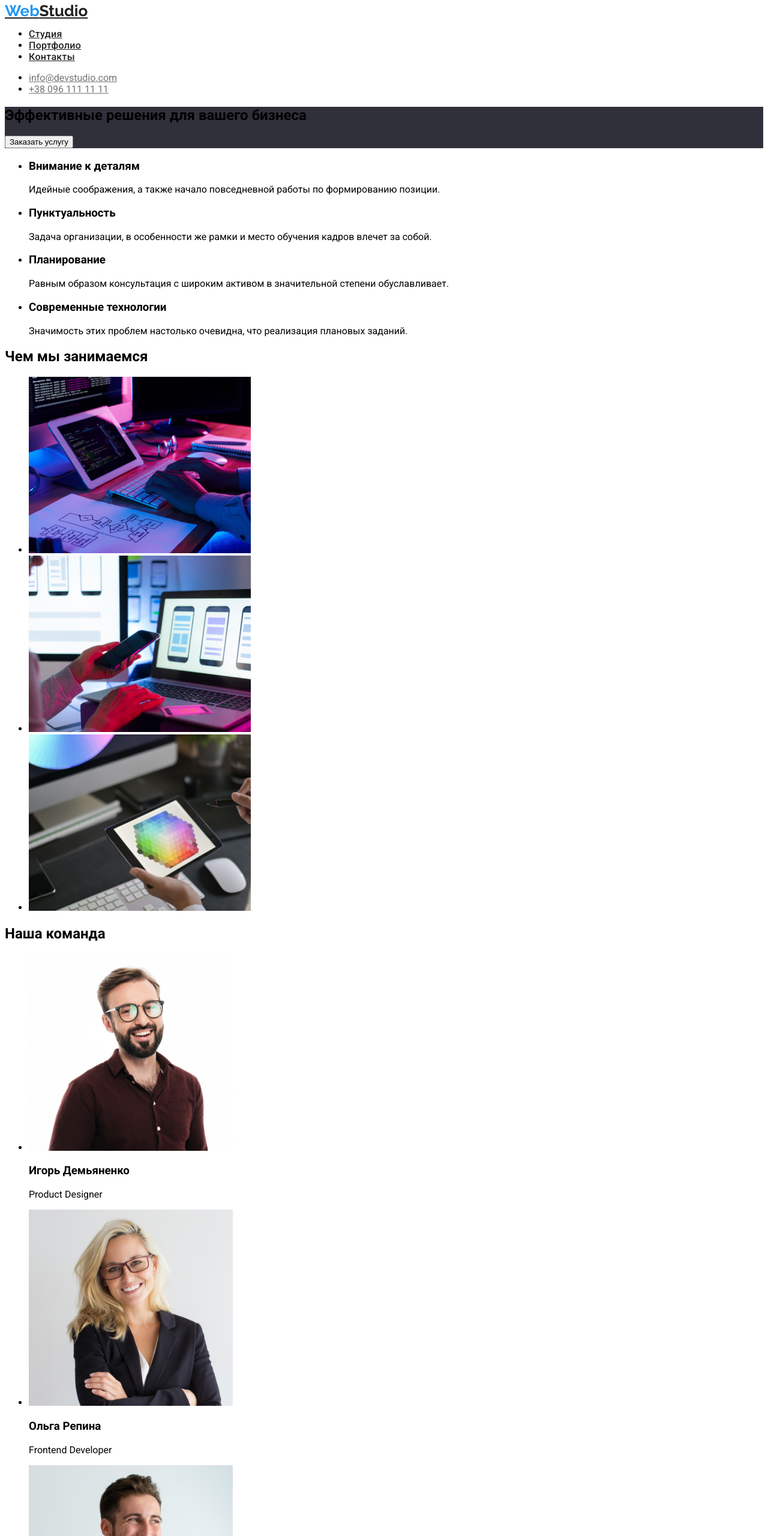
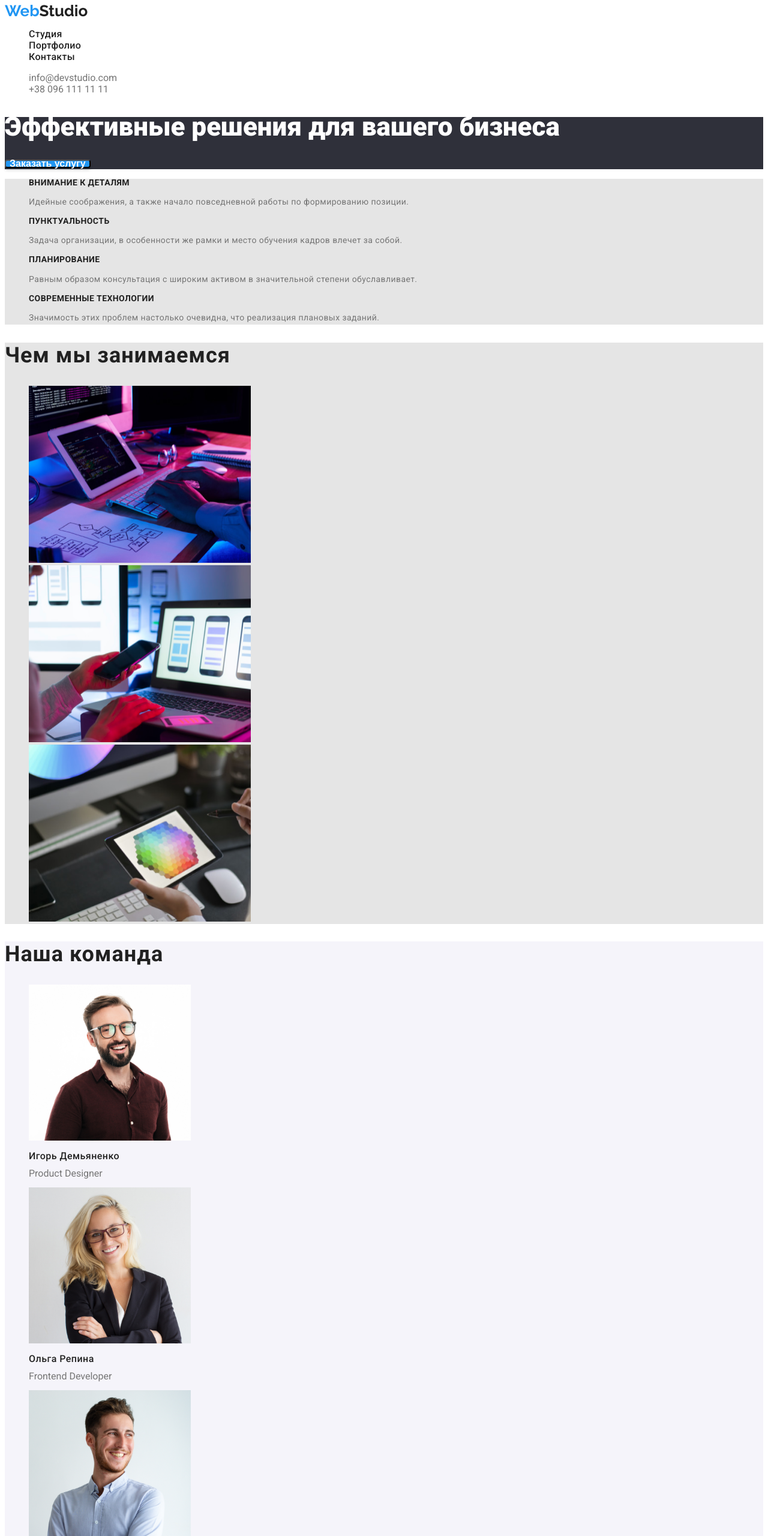
Before and after one commit to internet-user-0/goit-markup-hw-01, a plain HTML site: page index.html in a window 1280 px wide. Shown: the top 2560 px of the page at 60% size. Drawn offline with Linux system fonts and the light colour scheme; files whose address does not match are found by name.

Commit message:
added portfolio and styles

```diff
--- a/css/styles.css
+++ b/css/styles.css
@@ -9,13 +9,16 @@ font-family: 'Roboto', sans-serif; */
    /* цвет фона */
    --basic-background: rgb(255, 255, 255);
    --secondary-background: rgb(47, 48, 58);
+   /* цвет фона кнопок */
+   --background-btn:#f5f4fa;
+   --background-btn-hover:rgb(33, 150, 243);
    /* цвета текста */
-   --color-text:#212121;
-   --color-text-link:#757575;
+   --color-text:rgb(33, 33, 33);
+   --color-text-two:rgb(117, 117, 117);
+   --color-text-link:rgb(117, 117, 117);
    /* цвета текста (hover)*/
-   --color-text-btn: #2196F3;
+   --color-text-btn: rgb(33, 150, 243);
 }
-
 
 body{
    font-family:var(--basic-font-style);
@@ -23,48 +26,179 @@ body{
 }
 
 
-
-
 /* header навигация контакты */
-.navigation{
+.list,
+.info-block{
+   list-style: none;
 }
 .nav-item-link{
+   text-decoration: none;
 color: var(--color-text);
 font-weight: 500;
 line-height: 16px;
 letter-spacing: 0.02em;
 }
+.nav-link{
+   text-decoration: none;
+   color: var(--color-text-link);
+}
 .nav-item-link:hover,
-.nav-link:hover{
+.nav-link:hover,
+.minor-linc:hover,
+.minor-address:hover{
 color: var(--color-text-btn);
 }
-
-.nav-link{
-   color: var(--color-text-link);
+/* navigation */
+.nav-btn {
+   text-decoration: none;
+   background-color: var(--background-btn);
+   color: var(--color-text);
+   font-weight: 500;
+font-size: 16px;
+line-height: 0.6;
+border-radius: 4px;
 }
-
-
+.nav-btn:hover{
+   color: rgb(255, 255, 255);
+   background-color: var(--background-btn-hover);
+}
 
 /* контакты */
 .heading{
    background-color: var(--secondary-background);
 }
+.basic-heading{
+   color: rgb(255, 255, 255);
+   font-weight: 900;
+font-size: 44px;
+line-height: 0.73;
+}
+.basic-btn{
+   text-decoration: none;
+   font-weight: 600;
+font-size: 16px;
+line-height: 0.5;
+background: rgb(33, 150, 243);
+box-shadow: 0px 4px 4px rgba(0, 0, 0, 0.15);
+border-radius: 4px;
+color: rgb(255, 255, 255);
+}
+/* секция приемущeств */
+.details-item-element {
+   color: var(--color-text);
+font-weight: 600;
+font-size: 14px;
+line-height: 0.87;
+letter-spacing: 0.03em;
+text-transform: uppercase;
+}
+.details-item-part {
+   font-size: 14px;
+   line-height: 24px;
+color: var(--color-text-two);
+letter-spacing: 0.03em;
+}
+.details{
+   background-color: rgb(229, 229, 229);
+}
 
 
+/* список картинок */
+.small-header{
+   font-weight: bold;
+font-size: 36px;
+line-height: 0.87;
+}
+.list-image-picture{
+   width: 370px;
+height: 295px;
+}
 
 
+/* список участников */
+.hero{
+   background-color:  rgb(245, 244, 250);;
+}
+.small-header {
+   color: var(--color-text);
+   font-weight: bold;
+font-size: 36px;
+line-height: 42px;
+letter-spacing: 0.03em;
+}
+.personal-image{
+   width: 270px;
+height: 260px;
+}
+.personal-name {
+   color: var(--color-text);
+   font-weight: 500;
+font-size: 16px;
+line-height: 0.8;
+letter-spacing: 0.03em;
+}
+.personal-profession {
+   color: var(--color-text-two);
+   font-size: 16px;
+line-height: 0.8;
+}
 
 
+/* basic information */
+.info-block{
+   background-color: rgb(229, 229, 229);;
+}
+.info-item-img {
+   width: 370px;
+height: 295px;
+}
+.info-item-name {
+   font-weight: 600;
+   font-size: 18px;
+line-height: 0.5;
+color: var(--color-text);
+letter-spacing: 0.06em;
+}
+.info-item-btn {
+   text-decoration: none;
+   font-size: 16px;
+line-height: 0.5;
+color: var(--color-text-two);
+}
+
 /* подвал контактов  */
+address{
+   font-style: normal;
+}
 .minor-information {
    background-color: var(--secondary-background);
 }
+.minor-address {
+   text-decoration: none;
+   color: rgb(255, 255, 255);
+   font-size: 14px;
+line-height: 0.6;
+}
+.minor-linc {
+   text-decoration: none;
+   color: rgba(255, 255, 255, 0.6);
+}
+
 
 /* специфычные */
 .logo{
+   text-decoration: none;
    color: var(--color-text);
    font-family: var(--secondary-font-style);
-   font-weight: bold;
+   font-weight: 600;
+   font-size: 26px;
+   line-height: 0.8;
+}
+.logo-footer{
+   text-decoration: none;
+   color: rgb(255, 255, 255);
+   font-family: var(--secondary-font-style);
+   font-weight: 600;
    font-size: 26px;
    line-height: 0.8;
 }
--- a/index.html
+++ b/index.html
@@ -20,19 +20,19 @@
    <header class="header">
          <a href="" class="logo"><span class="logo-span">Web</span>Studio</a>
       <nav class="navigation">
-         <ul class="navigation-list">
+         <ul class="list">
             <li class="nav-list-item">
-               <a class="nav-item-link" href="">Студия</a>
+               <a class="nav-item-link" href="http://127.0.0.1:5500/index.html">Студия</a>
             </li>
             <li class="nav-list-item">
-               <a class="nav-item-link" href="">Портфолио</a>
+               <a class="nav-item-link" href="http://127.0.0.1:5500/portfolio.html">Портфолио</a>
             </li>
             <li class="nav-list-item">
                <a class="nav-item-link" href="">Контакты</a>
             </li>
          </ul>
       </nav>
-      <ul>
+      <ul class="list">
          <li>
             <a href="mailto:info@devstudio.com" class="nav-link">info@devstudio.com</a>
          </li>
@@ -48,14 +48,14 @@
          <h1 class="basic-heading">
             Эффективные решения для вашего бизнеса
          </h1>
-         <button type="button" class="basic-dtn">
+         <button type="button" class="basic-btn">
             Заказать услугу
          </button>
       </section>
-      <!-- секция приемущиств -->
-      <section>
+      <!-- секция приемущeств -->
+      <section class="details">
          <h2 hidden>Наши преимущества</h2>
-         <ul class="details">
+         <ul class="list">
             <li class="details-item">
                <h3 class="details-item-element">Внимание к деталям</h3>
                <p class="details-item-part">Идейные соображения, а также начало повседневной работы по формированию позиции.</p>
@@ -75,11 +75,11 @@
          </ul>
       </section>
       <!-- список картинок -->
-      <section>
+      <section class="details">
          <h2 class="small-header">
             Чем мы занимаемся
          </h2>
-         <ul class="list-image">
+         <ul class="list">
             <li class="list-image-item">
                <img class="list-image-picture" src=".//img/img.png" alt="упс">
             </li>
@@ -92,11 +92,11 @@
          </ul>
       </section>
       <!-- список участников -->
-      <section>
+      <section class="hero">
          <h2 class="small-header">
             Наша команда
          </h2>
-         <ul class="personal-info-list">
+         <ul class="list">
             <li class="personal-info-item">
                <img class="personal-image" src=".//img/img.jpg" alt="фото мужчины" width="340">
                <h3 class="personal-name">Игорь Демьяненко</h3>
@@ -122,9 +122,9 @@
    </main>
          <!-- подвал контактов -->
          <footer class="minor-information">
-            <a href="" class="logo"><span class="logo-span">Web</span>Studio</a>
+            <a href="" class="logo-footer"><span class="logo-span">Web</span>Studio</a>
             <address>
-               <ul class="minor-list">
+               <ul class="list">
                   <li class="minor-list-item">
                      <a class="minor-address" href="https://goo.gl/maps/fYbnDUNzqQSZUCWdA">г. Киев, пр-т Леси Украинки, 26</a>
                   </li>
```
Also changed, not shown: portfolio.html (+30 -17 lines).
